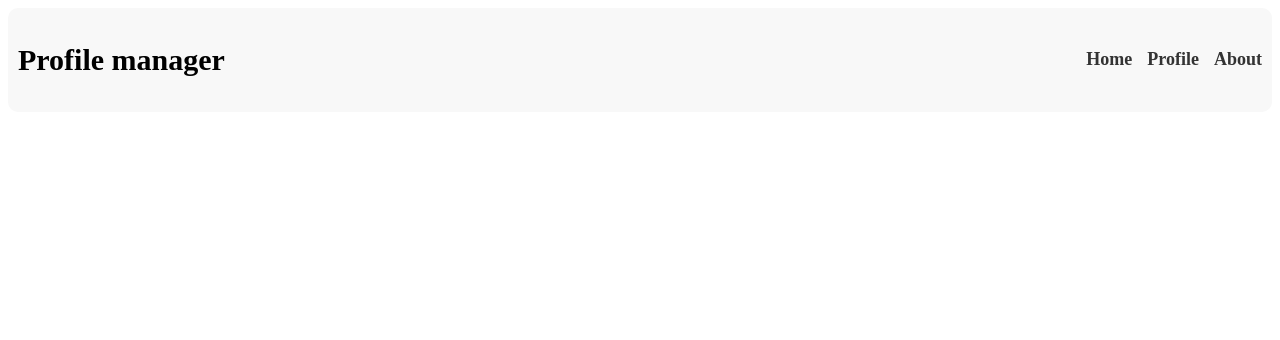
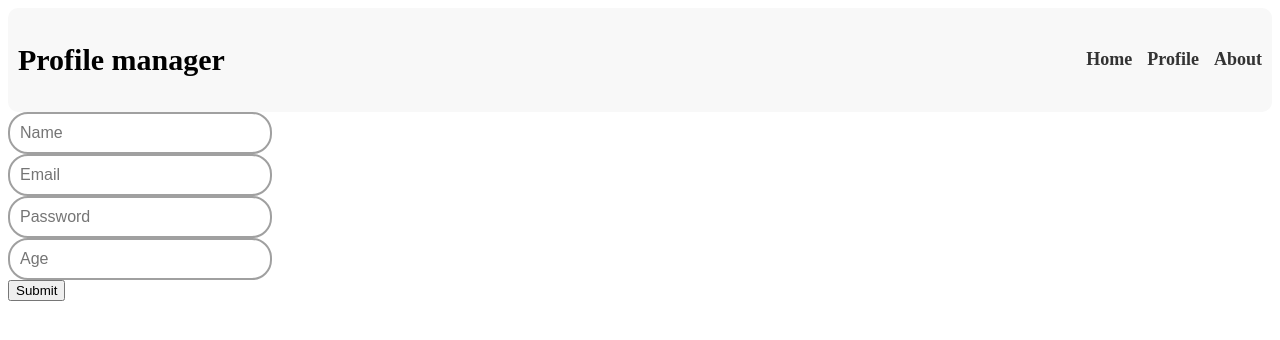
Before and after one commit to hainweb/sample-UMS-frontend, a React (Vite) app: page /signup in a window 1280 px wide. Shown: the top 340 px of the page. Built offline with nearby package versions, Linux system fonts and the light colour scheme.

Commit message:
feat(auth): created signup page

```diff
--- a/src/App.jsx
+++ b/src/App.jsx
@@ -3,6 +3,7 @@ import "./App.css";
 import { BrowserRouter as Router, Routes, Route } from "react-router-dom";
 import Layout from "./layout/Layout";
 import Home from "./pages/Home";
+import Signup from "./pages/auth/Signup/Signup";
 
 function App() {
   return (
@@ -10,6 +11,7 @@ function App() {
       <Layout>
         <Routes>
           <Route path="/" element={<Home />} />
+          <Route path="/signup" element={<Signup/>} />
         </Routes>
       </Layout>
     </Router>
--- /dev/null
+++ b/src/components/Button/Button.css
@@ -0,0 +1,6 @@
+.button {
+
+    padding: 5px;
+    background: blue;
+    color: white;
+}
--- /dev/null
+++ b/src/components/Button/Button.jsx
@@ -0,0 +1,12 @@
+
+const Button = ({ text, onSubmit, onClick }) => {
+  return (
+    <div>
+      <button className="button" onSubmit={onSubmit} onClick={onClick}>
+        {text}
+      </button>
+    </div>
+  );
+};
+
+export default Button;
--- /dev/null
+++ b/src/components/Input/Input.css
@@ -0,0 +1,8 @@
+.input{
+    padding: 10px;
+    color: black;
+    border-radius: 20px;
+    font-size: medium;
+    border: 2px solid rgb(160, 160, 160);
+    width: 15rem;
+}
--- /dev/null
+++ b/src/components/Input/Input.jsx
@@ -0,0 +1,11 @@
+import './Input.css'
+
+const Input = ({ type, placeholder, onChange, name }) => {
+  return (
+    <div>
+      <input className="input" type={type} placeholder={placeholder} onChange={onChange} name={name}/>
+    </div>
+  );
+};
+
+export default Input;
--- a/src/components/UserNavbar/UserNavbar.jsx
+++ b/src/components/UserNavbar/UserNavbar.jsx
@@ -1,14 +1,23 @@
-import './UserNavbar.css'
-
+import "./UserNavbar.css";
+import { useNavigate } from "react-router-dom";
 const UserNavbar = () => {
+  const navigate = useNavigate();
   return (
     <div>
       <div className="navbar">
-        <h2 className="heading">Profile manager</h2>
+        <h2 className="heading" onClick={() => navigate("/")}>
+          Profile manager
+        </h2>
         <div className="sub-navlink">
-          <h3 className="sub-heading">Home</h3>
-          <h3 className="sub-heading">Profile</h3>
-          <h3 className="sub-heading">About</h3>
+          <h3 className="sub-heading" onClick={() => navigate("/")}>
+            Home
+          </h3>
+          <h3 className="sub-heading" onClick={() => navigate("/profile")}>
+            Profile
+          </h3>
+          <h3 className="sub-heading" onClick={() => navigate("/about")}>
+            About
+          </h3>
         </div>
       </div>
     </div>
--- /dev/null
+++ b/src/pages/auth/Signup/Signup.jsx
@@ -0,0 +1,69 @@
+import Input from "../../../components/Input/Input";
+import { useState } from "react";
+import { signup } from "../../../services/authServices";
+import Button from "../../../components/Button/Button";
+import { useNavigate } from "react-router-dom";
+
+const Signup = () => {
+  const [formData, setFormData] = useState({
+    name: "",
+    email: "",
+    age: 0,
+    password: "",
+  });
+  const [error, setError] = useState("");
+  const navigate = useNavigate();
+  const handleChange = (e) => {
+    const { name, value } = e.target;
+
+    setFormData((prev) => ({
+      ...prev,
+      [name]: value,
+    }));
+  };
+
+  const handleSubmit = async (e) => {
+    e.preventDefault();
+
+    let response = await signup(formData);
+    if (response?.data.success) {
+      navigate("/");
+    } else {
+      setError(response.data.message);
+    }
+  };
+  return (
+    <div>
+      <form onSubmit={handleSubmit}>
+        <Input
+          type="text"
+          placeholder="Name"
+          onChange={handleChange}
+          name="name"
+        />
+        <Input
+          type="email"
+          placeholder="Email"
+          onChange={handleChange}
+          name="email"
+        />
+        <Input
+          type="password"
+          placeholder="Password"
+          onChange={handleChange}
+          name="password"
+        />
+        <Input
+          type="number"
+          placeholder="Age"
+          onChange={handleChange}
+          name="Age"
+        />
+        {error && <h3>{error}</h3>}
+        <Button text="Submit" onSubmit={handleSubmit} />
+      </form>
+    </div>
+  );
+};
+
+export default Signup;
```
Also changed, not shown: 1 other file (tests, documents, lock files or other folders).
